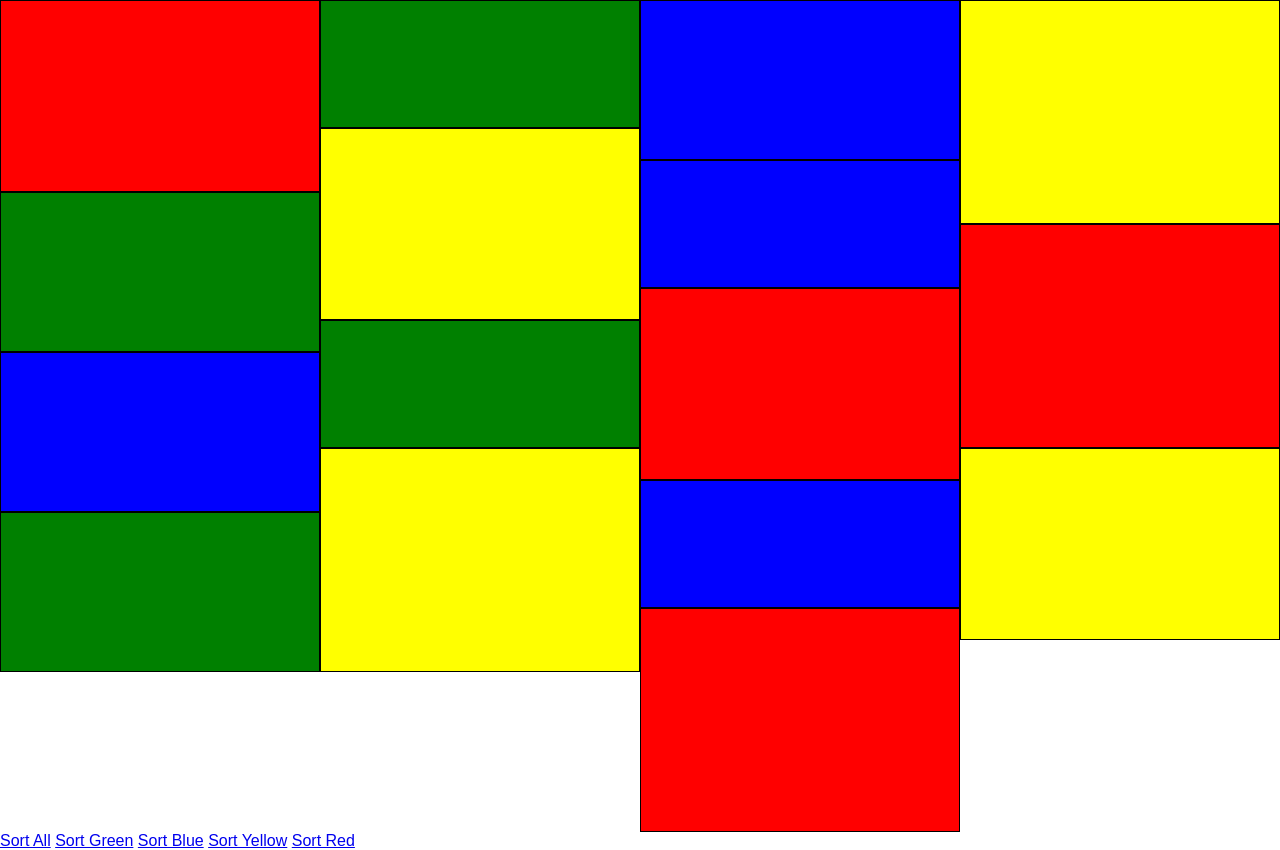
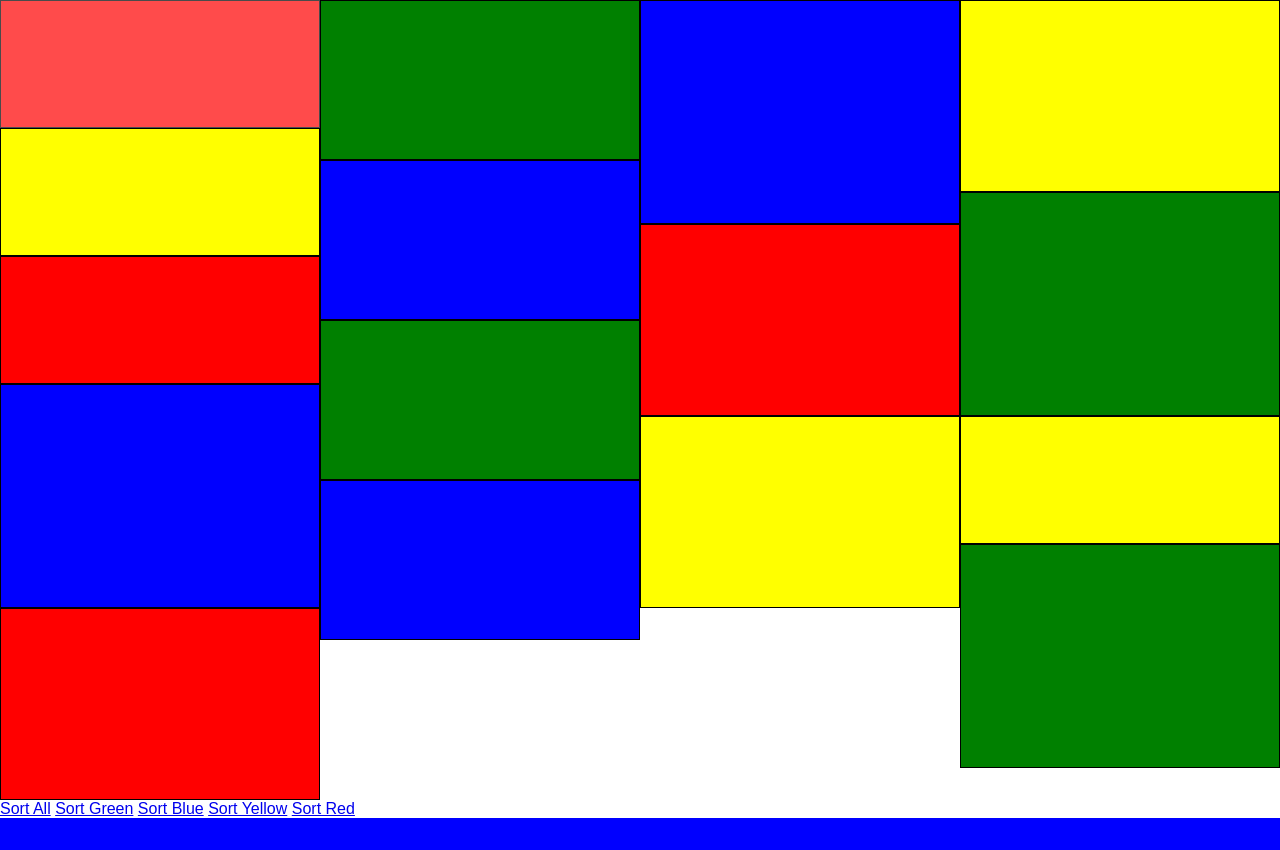
Before and after one commit to alkrauss48/labs, a PHP site: page /masonry-demo/ in a window 1280 px wide. After the commit the page ends 818 px from the top, so only its background shows below. Run offline with PHP 8.4, Linux system fonts and the light colour scheme; some libraries are stand-ins or nearby versions.

Commit message:
Fix first item from breaking the masonry grid

```diff
--- a/masonry-demo/index.html
+++ b/masonry-demo/index.html
@@ -29,6 +29,7 @@
     </header>
     <main role="main">
       <section class="wrapper">
+        <div class="grid-sizer"></div>
         <div class="item red"></div>
         <div class="item green"></div>
         <div class="item blue"></div>
--- a/masonry-demo/src/js/app.js
+++ b/masonry-demo/src/js/app.js
@@ -13,6 +13,7 @@ require('./lib/outbound.js');
 $(document).ready(function(){
   $container = $('.wrapper');
   $container.masonry(function(){
+    columnWidth: ".grid-sizer",
     itemSelector: 'div'
   });
 
--- a/masonry-demo/src/sass/partials/_screen.scss
+++ b/masonry-demo/src/sass/partials/_screen.scss
@@ -11,7 +11,8 @@ $susy: (
 );
 /* End SUSY Grid */
 
-main div {
+.grid-sizer { width: 25%; }
+.item {
   width: 25%;
   display: inline-block;
   height: 14em;
@@ -24,6 +25,9 @@ main div {
     width: 50%;
     height: 25em;
   }
+  &:hover {
+    opacity: .7;
+  }
 }
 .red { background-color: red; }
 .green { background-color: green; }
```
Also changed, not shown: masonry-demo/dist/css/app.css.
